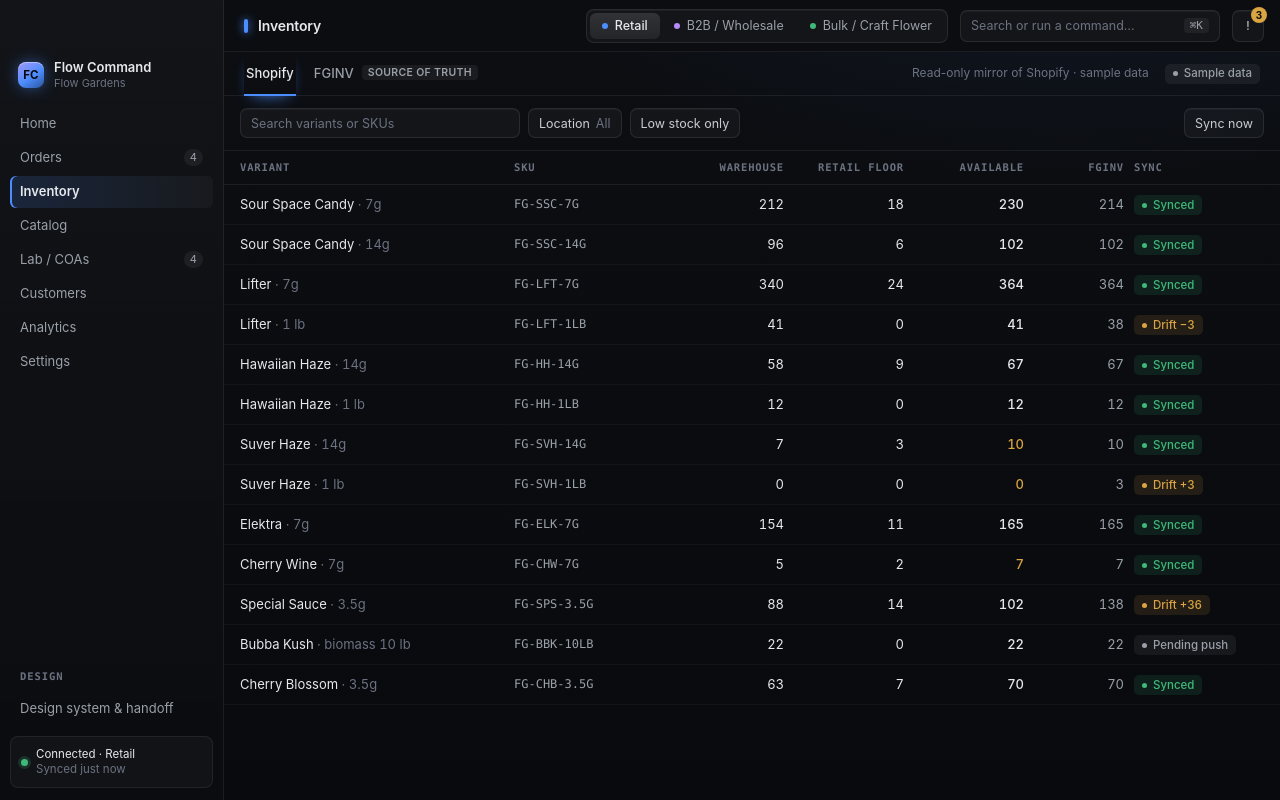
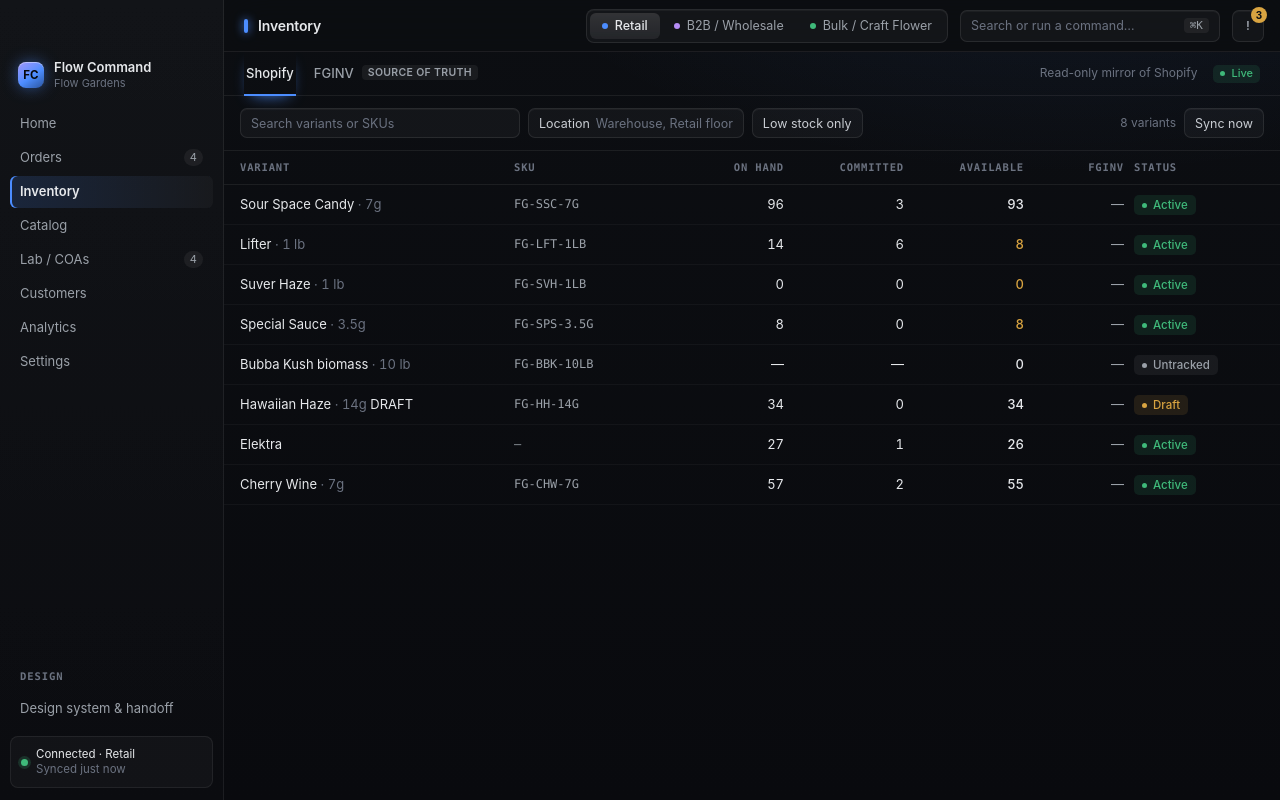
Before and after one commit to chasecurtis1991/flow-command, a React (Vite) app: page /inventory in a window 1280 px wide. Built offline with nearby package versions, Linux system fonts and the light colour scheme.

Commit message:
feat: wire Inventory Shopify tab to live Admin API inventory

```diff
--- a/src/components/Layout.tsx
+++ b/src/components/Layout.tsx
@@ -2,7 +2,7 @@ import { useCallback, useEffect, useMemo, useRef, useState, type KeyboardEvent }
 import { NavLink, Outlet, useLocation, useNavigate } from "react-router-dom";
 import { AppContext, prefs, type Accent, type AppCtx, type Density } from "../lib/app";
 import {
-  STORES, type StoreId, type OrdersState, getActiveStore, setActiveStore, loadOrders, useOrders, isOpenFulfillment, money, storeById,
+  STORES, type StoreId, type OrdersState, getActiveStore, setActiveStore, loadOrders, useOrders, isOpenFulfillment, money, storeById, invalidateInventory,
 } from "../lib/shopify";
 import { products, customers, unpostedCoaCount, addLot } from "../lib/mock";
 
@@ -62,6 +62,7 @@ export function Layout() {
   const refresh = useCallback(() => {
     const t0 = performance.now();
     const label = storeById(store).label;
+    invalidateInventory();
     void loadOrders(store, true).then((s) => {
       const ms = Math.round(performance.now() - t0);
       toast(s.status === "data" ? `Synced ${label} · ${s.orders.length} orders · ${ms} ms` : `Refresh failed · ${s.error ?? "unknown error"}`);
--- a/src/lib/devMock.ts
+++ b/src/lib/devMock.ts
@@ -1,7 +1,7 @@
 // Browser-preview shim: when `npm run dev` is opened in a plain browser (no Tauri runtime),
 // answer Tauri `invoke` calls with the design's sample orders so the UI can be reviewed.
 // Never loaded inside the real app — main.tsx only imports this when __TAURI_INTERNALS__ is absent.
-import type { Order, OrderDetail } from "./shopify";
+import type { InventoryResult, InventoryVariant, Order, OrderDetail } from "./shopify";
 
 const STORES = [
   { id: "retail", label: "Retail", domain: "3wvfyr-1i.myshopify.com" },
@@ -43,9 +43,38 @@ const detail = (id: string): OrderDetail => {
   };
 };
 
+// Inventory sample: [product, variant, sku, status, tracked, warehouse, retail floor, committed]
+const INV_LOCS = ["Warehouse", "Retail floor"];
+type RawInv = [string, string | null, string | null, string, boolean, number, number, number];
+const INV_RAW: RawInv[] = [
+  ["Sour Space Candy", "7g", "FG-SSC-7G", "ACTIVE", true, 84, 12, 3],
+  ["Lifter", "1 lb", "FG-LFT-1LB", "ACTIVE", true, 14, 0, 6],
+  ["Suver Haze", "1 lb", "FG-SVH-1LB", "ACTIVE", true, 0, 0, 0],
+  ["Special Sauce", "3.5g", "FG-SPS-3.5G", "ACTIVE", true, 6, 2, 0],
+  ["Bubba Kush biomass", "10 lb", "FG-BBK-10LB", "ACTIVE", false, 0, 0, 0],
+  ["Hawaiian Haze", "14g", "FG-HH-14G", "DRAFT", true, 30, 4, 0],
+  ["Elektra", null, null, "ACTIVE", true, 22, 5, 1],
+  ["Cherry Wine", "7g", "FG-CHW-7G", "ACTIVE", true, 48, 9, 2],
+];
+const invVariants: InventoryVariant[] = INV_RAW.map((v, i) => {
+  const [productTitle, variantTitle, sku, productStatus, tracked, wh, rf, committed] = v;
+  const available = wh + rf - committed;
+  return {
+    id: `gid://shopify/ProductVariant/${40000 + i}`, productTitle, variantTitle, sku, productStatus, tracked, available,
+    levels: tracked ? [
+      { location: INV_LOCS[0], available: wh - committed, onHand: wh, committed },
+      { location: INV_LOCS[1], available: rf, onHand: rf, committed: 0 },
+    ] : [],
+  };
+});
+const inventory = (): InventoryResult => ({
+  variants: invVariants.filter((v) => active === "retail" || (active === "b2b" ? v.variantTitle?.includes("lb") : v.productTitle.includes("biomass"))),
+  locations: INV_LOCS, levelsError: null, truncated: false,
+});
+
 const wait = (ms: number) => new Promise((r) => setTimeout(r, ms));
 async function invoke(cmd: string, args: Record<string, unknown> = {}): Promise<unknown> {
-  await wait(cmd === "list_orders" ? 500 : 180);
+  await wait(cmd === "list_orders" ? 500 : cmd === "list_inventory" ? 400 : 180);
   if (cmd === "plugin:opener|open_url") { window.open(String(args.url), "_blank"); return null; }
   switch (cmd) {
     case "ping": return "Flow Command is running ✓ (browser mock)";
@@ -57,6 +86,7 @@ async function invoke(cmd: string, args: Record<string, unknown> = {}): Promise<
     case "fetch_shop_info": { const s = STORES.find((x) => x.id === (args.storeId ?? active))!; return { shopName: `Flow Gardens ${s.label}`, status: "Connected ✓", shopDomain: s.domain }; }
     case "list_orders": return active === "retail" ? orders : orders.filter((o) => (active === "b2b" ? o.name.startsWith("#W") : o.name.startsWith("#B")));
     case "get_order": return detail(String(args.orderId));
+    case "list_inventory": return inventory();
     default: throw new Error(`devMock: unknown command ${cmd}`);
   }
 }
@@ -67,4 +97,4 @@ async function invoke(cmd: string, args: Record<string, unknown> = {}): Promise<
   metadata: { currentWindow: { label: "main" }, currentWebview: { label: "main" } },
   plugins: { path: { sep: "/", delimiter: ":" } },
 };
-console.warn("[Flow Command] Browser preview: Tauri invoke is mocked with sample orders. Run `npm run tauri dev` for live Shopify data.");
+console.warn("[Flow Command] Browser preview: Tauri invoke is mocked with sample orders and inventory. Run `npm run tauri dev` for live Shopify data.");
--- a/src/lib/shopify.ts
+++ b/src/lib/shopify.ts
@@ -88,6 +88,60 @@ export function loadOrders(store: StoreId, force = false): Promise<OrdersState>
 export const useOrders = () =>
   useSyncExternalStore((fn) => { subs.add(fn); return () => { subs.delete(fn); }; }, () => ordersState);
 
+// ---- inventory (mirrors list_inventory in lib.rs) ----
+export interface InventoryLevel { location: string; available: number; onHand: number; committed: number }
+export interface InventoryVariant {
+  id: string;
+  productTitle: string;
+  variantTitle: string | null; // null when Shopify title is "Default Title"
+  sku: string | null;
+  productStatus: string; // ACTIVE | DRAFT | ARCHIVED
+  tracked: boolean;
+  available: number; // inventoryQuantity, all locations
+  levels: InventoryLevel[]; // empty when the products-only fallback ran
+}
+export interface InventoryResult {
+  variants: InventoryVariant[];
+  locations: string[];
+  levelsError: string | null; // set when the full query was denied and the fallback was used
+  truncated: boolean; // hit the 15-page cap
+}
+export const lowStock = (v: InventoryVariant) => v.tracked && v.available <= 10; // ponytail: fixed threshold; make it a setting when someone asks
+
+// ---- inventory cache (same shape and semantics as the orders cache) ----
+export interface InventoryState { store: StoreId | null; status: OrdersStatus; data: InventoryResult | null; error: string | null; loadedAt: number }
+let invState: InventoryState = { store: null, status: "idle", data: null, error: null, loadedAt: 0 };
+const invSubs = new Set<() => void>();
+const invEmit = () => invSubs.forEach((fn) => fn());
+
+/** Load inventory for `store`. Same contract as loadOrders: call after set_active_store resolved; never rejects. */
+export function loadInventory(store: StoreId, force = false): Promise<InventoryState> {
+  if (!force && invState.store === store && invState.status !== "idle" && invState.status !== "error") return Promise.resolve(invState);
+  invState = { ...invState, store, status: "loading", error: null };
+  invEmit();
+  return invoke<InventoryResult>("list_inventory")
+    .then((data) => {
+      if (invState.store !== store) return invState; // store switched mid-flight
+      invState = { store, status: "data", data, error: null, loadedAt: Date.now() };
+      invEmit();
+      return invState;
+    })
+    .catch((e) => {
+      if (invState.store !== store) return invState;
+      invState = { ...invState, status: "error", error: String(e) };
+      invEmit();
+      return invState;
+    });
+}
+export const useInventory = () =>
+  useSyncExternalStore((fn) => { invSubs.add(fn); return () => { invSubs.delete(fn); }; }, () => invState);
+/** Mark the cache stale: a mounted Inventory page reloads now, an unmounted one reloads on next visit. */
+export function invalidateInventory(): void {
+  if (invState.status !== "data" && invState.status !== "error") return;
+  invState = { ...invState, status: "idle" };
+  invEmit();
+}
+
 // ---- formatting ----
 export function money(s: string | null | undefined): string {
   if (!s) return "—";
--- a/src/pages/Inventory.tsx
+++ b/src/pages/Inventory.tsx
@@ -1,22 +1,84 @@
-import { useState } from "react";
-import { useSearchParams } from "react-router-dom";
+import { useEffect, useState } from "react";
+import { useNavigate, useSearchParams } from "react-router-dom";
 import { useApp } from "../lib/app";
 import { coaColor, driftColor, lotsSummary, shopInv, useLots } from "../lib/mock";
-import { EmptyState, Pill, SampleData } from "../components/ui";
+import { type InventoryVariant, type Kind, loadInventory, lowStock, storeById, useInventory } from "../lib/shopify";
+import { EmptyState, ErrorState, LoadingState, Pill, SampleData } from "../components/ui";
 
+// FGINV drift banner still derives from the design sample until FGINV has a backend.
 const drifted = shopInv.filter((v) => v.sync.startsWith("Drift"));
 const driftUnits = drifted.reduce((a, v) => a + Math.abs(parseInt(v.sync.replace(/[^\d+\-−]/g, "").replace("−", "-"), 10) || 0), 0);
 
+const titleCase = (s: string) => s.toLowerCase().replace(/_/g, " ").replace(/^\w/, (c) => c.toUpperCase());
+const statusPill = (v: InventoryVariant): { label: string; kind: Kind } => {
+  if (!v.tracked) return { label: "Untracked", kind: "neutral" };
+  if (v.productStatus === "ACTIVE") return { label: "Active", kind: "green" };
+  if (v.productStatus === "DRAFT") return { label: "Draft", kind: "amber" };
+  if (v.productStatus === "ARCHIVED") return { label: "Archived", kind: "neutral" };
+  return { label: titleCase(v.productStatus), kind: "neutral" };
+};
+const sum = (v: InventoryVariant, k: "onHand" | "committed") => (v.levels.length ? v.levels.reduce((a, l) => a + l[k], 0) : "—");
+
 export function Inventory() {
-  const { toast, openSheet } = useApp();
+  const navigate = useNavigate();
+  const { store, storeReady, toast, openSheet } = useApp();
+  const inv = useInventory();
   const [params, setParams] = useSearchParams();
   const tab = params.get("tab") === "fginv" ? "fginv" : "shopify";
   const setTab = (t: "shopify" | "fginv") => setParams(t === "fginv" ? { tab: "fginv" } : {}, { replace: true });
   const [q, setQ] = useState("");
   const [lowOnly, setLowOnly] = useState(false);
   const lots = useLots();
+
+  useEffect(() => {
+    if (storeReady && tab === "shopify" && (inv.status === "idle" || (inv.store !== store && inv.status !== "loading"))) void loadInventory(store);
+  }, [storeReady, tab, store, inv.status, inv.store]);
+
   const s = q.trim().toLowerCase();
-  const rows = shopInv.filter((v) => (!lowOnly || v.lowStock) && (!s || `${v.title} ${v.size} ${v.sku}`.toLowerCase().includes(s)));
+  const variants = inv.data?.variants ?? [];
+  const locations = inv.data?.locations ?? [];
+  const rows = variants.filter((v) => (!lowOnly || lowStock(v)) && (!s || `${v.productTitle} ${v.variantTitle ?? ""} ${v.sku ?? ""}`.toLowerCase().includes(s)));
+
+  const sync = () => {
+    const t0 = performance.now();
+    const label = storeById(store).label;
+    void loadInventory(store, true).then((st) => {
+      const ms = Math.round(performance.now() - t0);
+      toast(st.status === "data" ? `Synced ${label} · ${st.data?.variants.length ?? 0} variants · ${ms} ms` : `Sync failed · ${st.error ?? "unknown error"}`);
+    });
+  };
+
+  let body;
+  if (inv.status === "loading" || inv.status === "idle") body = <LoadingState label="Loading inventory from Shopify…" />;
+  else if (inv.status === "error") body = (
+    <ErrorState title="Couldn’t reach Shopify" why={(inv.error ?? "Unknown error").slice(0, 160)} actions={<>
+      <button className="btn btn-primary" onClick={() => void loadInventory(store, true)}>Retry</button>
+      <button className="btn btn-secondary" onClick={() => navigate("/settings")}>Open settings</button>
+    </>} />
+  );
+  else if (rows.length === 0) body = <EmptyState title="No variants match" why="Try another SKU or clear Low stock only." />;
+  else body = (
+    <div className="scroll">
+      {rows.map((v) => {
+        const st = statusPill(v);
+        return (
+          <div key={v.id} className="row cols-inv">
+            <span className="ellip">
+              {v.productTitle}
+              {v.variantTitle != null && <span className="mute"> · {v.variantTitle}</span>}
+              {v.productStatus !== "ACTIVE" && <> <span className="tag-caps">{v.productStatus}</span></>}
+            </span>
+            <span className="sub mono" style={{ fontSize: 12 }}>{v.sku ?? "—"}</span>
+            <span className="r">{sum(v, "onHand")}</span>
+            <span className="r">{sum(v, "committed")}</span>
+            <span className="r" style={{ fontWeight: 500, color: lowStock(v) ? "var(--amber)" : "var(--text)" }}>{v.available}</span>
+            <span className="r sub">—</span>
+            <span><Pill kind={st.kind}>{st.label}</Pill></span>
+          </div>
+        );
+      })}
+    </div>
+  );
 
   return (
     <section className="screen screen-full">
@@ -24,37 +86,34 @@ export function Inventory() {
         <button className={`tab${tab === "shopify" ? " active" : ""}`} onClick={() => setTab("shopify")}>Shopify</button>
         <button className={`tab${tab === "fginv" ? " active" : ""}`} onClick={() => setTab("fginv")}>FGINV <span className="tag-caps">SOURCE OF TRUTH</span></button>
         <div className="spacer" />
-        {tab === "shopify" && <span className="mute" style={{ fontSize: 12 }}>Read-only mirror of Shopify · sample data</span>}
-        <SampleData />
+        {tab === "shopify" ? (
+          <>
+            <span className="mute" style={{ fontSize: 12 }}>Read-only mirror of Shopify</span>
+            {inv.status === "data" && <Pill kind="green" sm>Live</Pill>}
+          </>
+        ) : <SampleData />}
       </div>
 
       {tab === "shopify" ? (
         <>
           <div className="toolbar">
             <input className="input" style={{ width: 280 }} placeholder="Search variants or SKUs" value={q} onChange={(e) => setQ(e.target.value)} />
-            <button className="btn btn-control">Location <span className="muted">All</span></button>
+            <button className="btn btn-control">Location <span className="muted">{locations.join(", ") || "All"}</span></button>
             <button className={`btn btn-control${lowOnly ? " on" : ""}`} onClick={() => setLowOnly((v) => !v)}>Low stock only</button>
             <div className="spacer" />
-            <button className="btn btn-control" onClick={() => toast("Shopify sync isn’t wired yet — sample data")}>Sync now</button>
+            <span className="mute num" style={{ fontSize: 12, whiteSpace: "nowrap" }}>{rows.length} variants</span>
+            <button className="btn btn-control" onClick={sync}>Sync now</button>
           </div>
-          <div className="thead cols-inv">
-            <span>Variant</span><span>SKU</span><span className="r">Warehouse</span><span className="r">Retail floor</span><span className="r">Available</span><span className="r">FGINV</span><span>Sync</span>
-          </div>
-          {rows.length === 0 ? <EmptyState title="No variants match" why="Try another SKU or clear Low stock only." /> : (
-            <div className="scroll">
-              {rows.map((v) => (
-                <div key={v.sku} className="row cols-inv">
-                  <span className="ellip">{v.title} <span className="mute">· {v.size}</span></span>
-                  <span className="sub mono" style={{ fontSize: 12 }}>{v.sku}</span>
-                  <span className="r">{v.wh}</span>
-                  <span className="r">{v.retail}</span>
-                  <span className="r" style={{ fontWeight: 500, color: v.lowStock ? "var(--amber)" : "var(--text)" }}>{v.avail}</span>
-                  <span className="r sub">{v.fginv}</span>
-                  <span><Pill kind={v.syncKind}>{v.sync}</Pill></span>
-                </div>
-              ))}
+          {inv.data?.levelsError && (
+            <div className="mute" style={{ fontSize: 12, padding: "0 24px 8px" }}>
+              On hand / committed unavailable · needs read_inventory + read_locations · {inv.data.levelsError.slice(0, 120)}
             </div>
           )}
+          {inv.data?.truncated && <div className="mute" style={{ fontSize: 12, padding: "0 24px 8px" }}>Showing the first 1,500 variants</div>}
+          <div className="thead cols-inv">
+            <span>Variant</span><span>SKU</span><span className="r">On hand</span><span className="r">Committed</span><span className="r">Available</span><span className="r">FGINV</span><span>Status</span>
+          </div>
+          {body}
         </>
       ) : (
         <div style={{ padding: "20px 24px", display: "flex", flexDirection: "column", gap: 16, overflow: "auto" }}>
```
Also changed, not shown: 1 other file (tests, documents, lock files or other folders).
